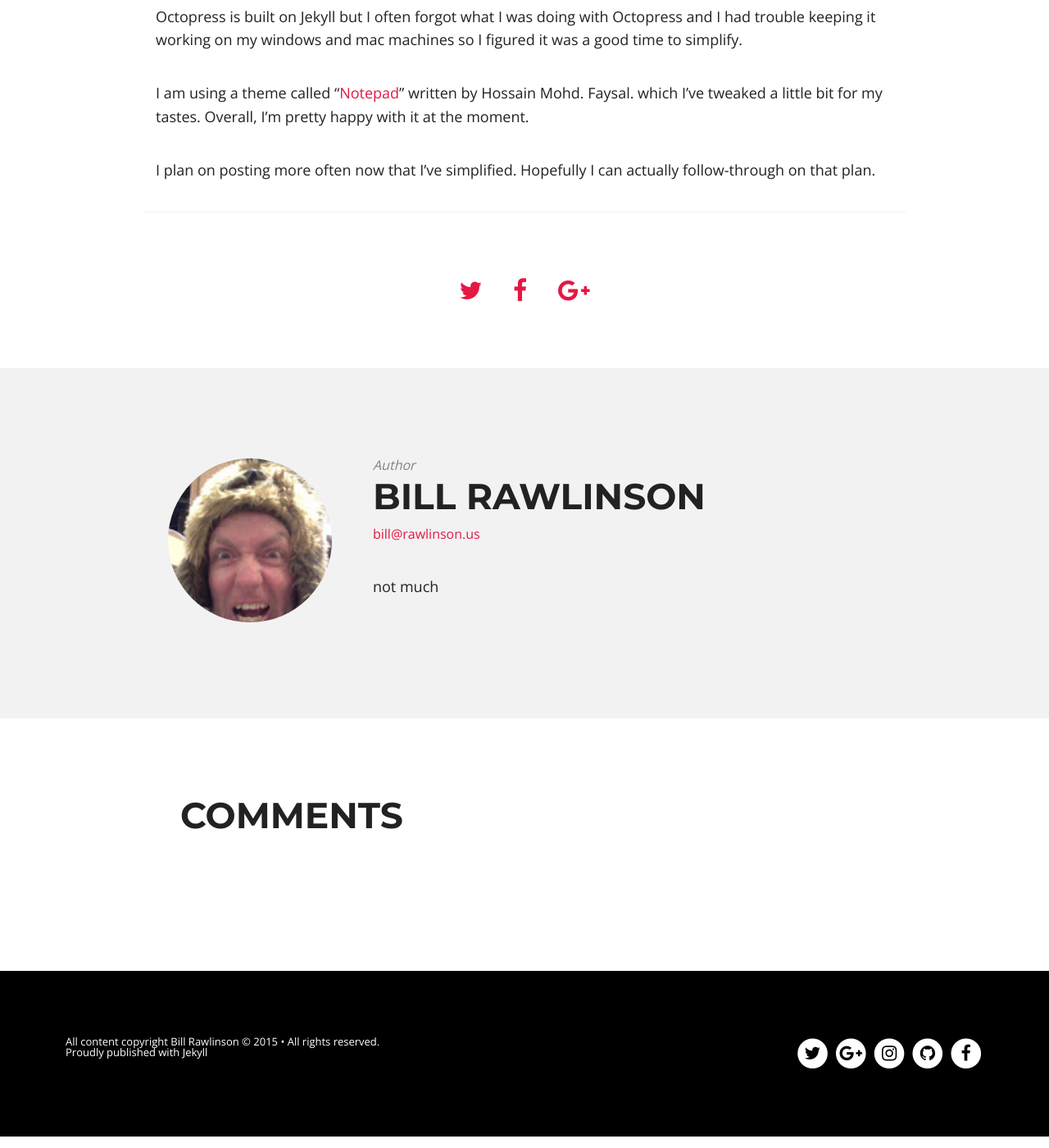
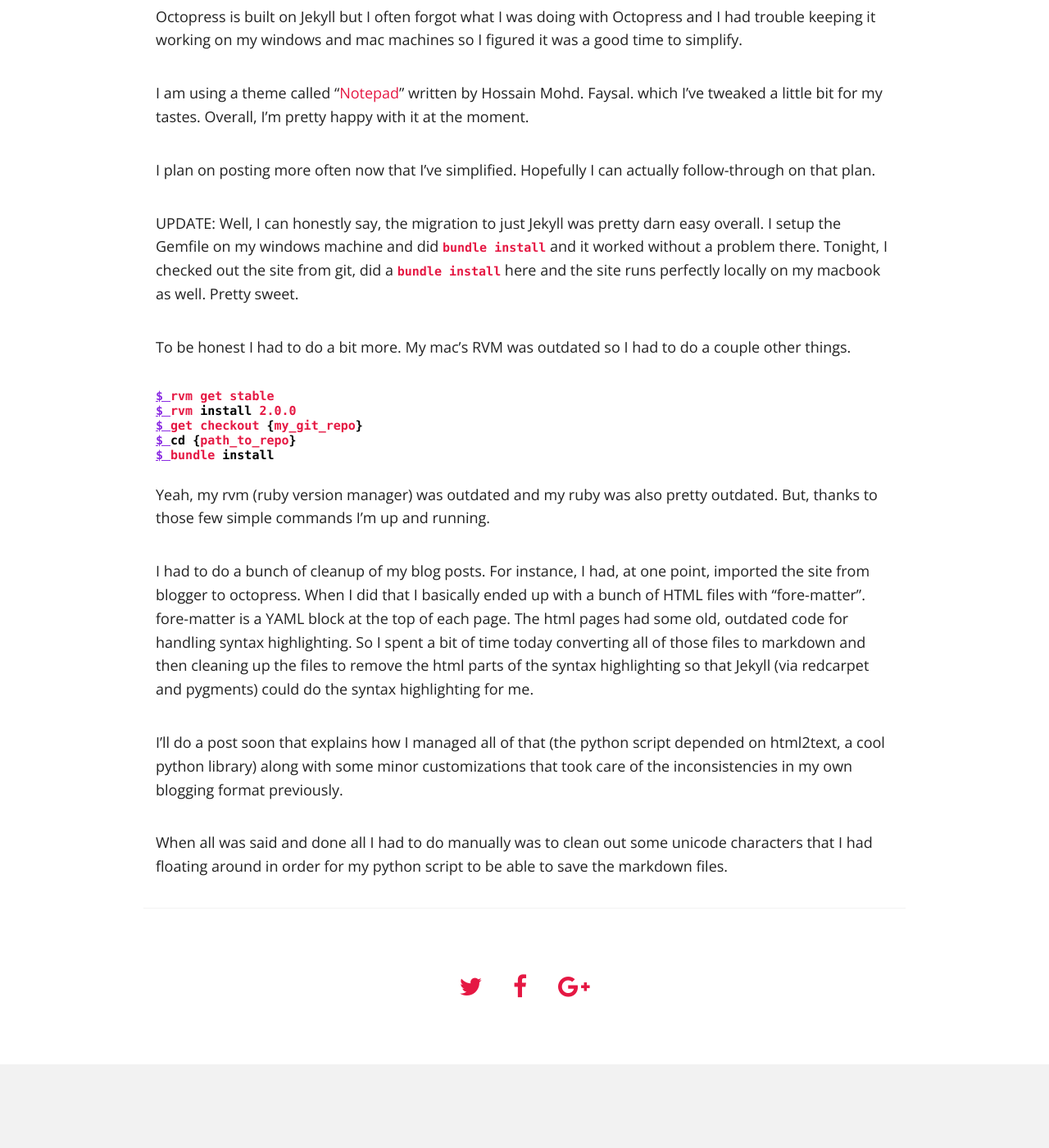
Before and after one commit to finalcut/finalcut.github.io, a Jekyll site: the page built from _posts/2015-07-24-goodbye-octopress.md, in a window 1280 px wide and 1400 px high, scrolled down 700 px. Shown: the whole window at 82% size. Built offline with Jekyll 4.4.1, drawn with Linux system fonts in a browser that asks for light colours; nearby versions of some CDN libraries; Markdown is read by kramdown in place of the engine named in the settings; comment, search, counter and statistics services are not loaded.

Commit message:
added some more helpful info to the goodbye post

````diff
--- a/_posts/2015-07-24-goodbye-octopress.md
+++ b/_posts/2015-07-24-goodbye-octopress.md
@@ -22,3 +22,25 @@
 tastes.  Overall, I'm pretty happy with it at the moment.
 
 I plan on posting more often now that I've simplified.  Hopefully I can actually follow-through on that plan.
+
+UPDATE:
+Well, I can honestly say, the migration to just Jekyll was pretty darn easy overall.  I setup
+the Gemfile on my windows machine and did `bundle install` and it worked without a problem there.  Tonight, I checked out the site from git, did a `bundle install` here and the site runs perfectly locally on my macbook as well. Pretty sweet.
+
+To be honest I had to do a bit more.  My mac's RVM was outdated so I had to do a couple other things.
+
+```sh
+$ rvm get stable
+$ rvm install 2.0.0
+$ get checkout {my_git_repo}
+$ cd {path_to_repo}
+$ bundle install
+```
+
+Yeah, my rvm (ruby version manager) was outdated and my ruby was also pretty outdated.  But, thanks to those few simple commands I'm up and running.
+
+I had to do a bunch of cleanup of my blog posts.  For instance, I had, at one point, imported the site from blogger to octopress.  When I did that I basically ended up with a bunch of HTML files with "fore-matter".  fore-matter is a YAML block at the top of each page.  The html pages had some old, outdated code for handling syntax highlighting.  So I spent a bit of time today converting all of those files to markdown and then cleaning up the files to remove the html parts of the syntax highlighting so that Jekyll (via redcarpet and pygments) could do the syntax highlighting for me.
+
+I'll do a post soon that explains how I managed all of that (the python script depended on html2text, a cool python library) along with some minor customizations that took care of the inconsistencies in my own blogging format previously.
+
+When all was said and done all I had to do manually was to clean out some unicode characters that I had floating around in order for my python script to be able to save the markdown files.
````
